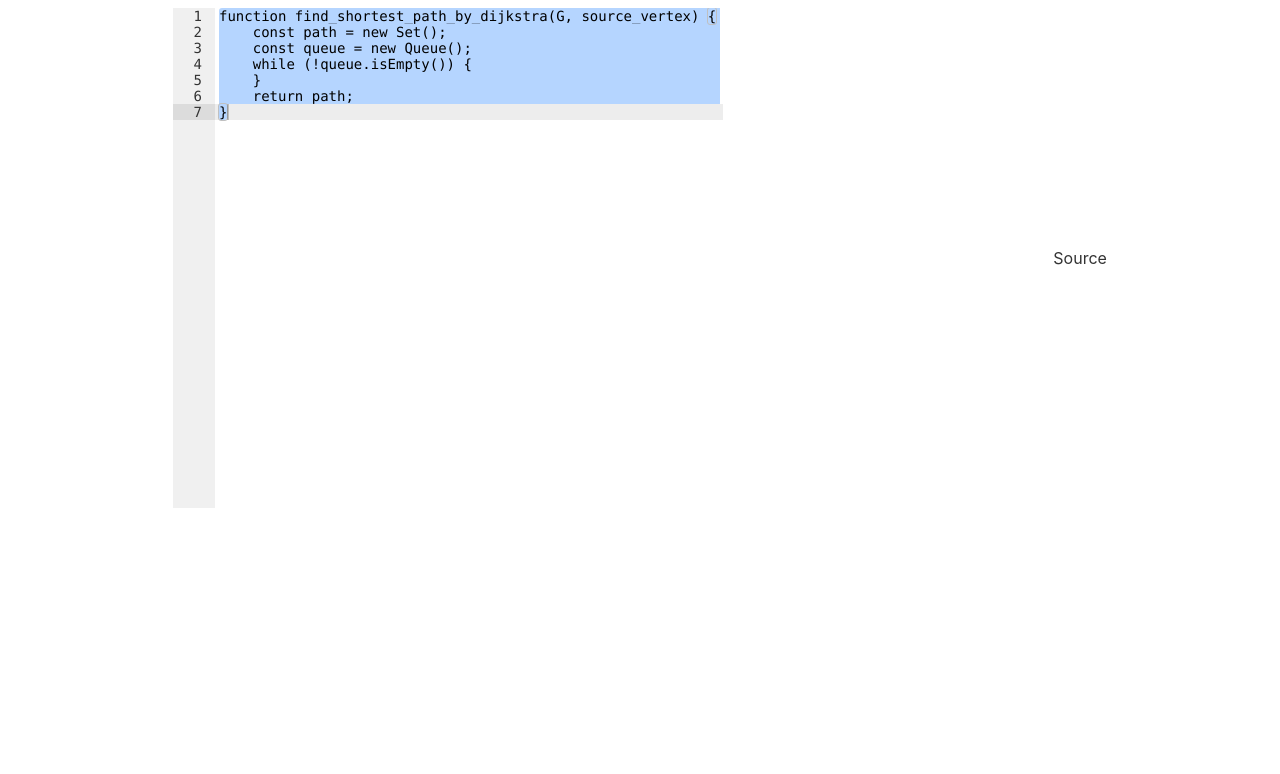
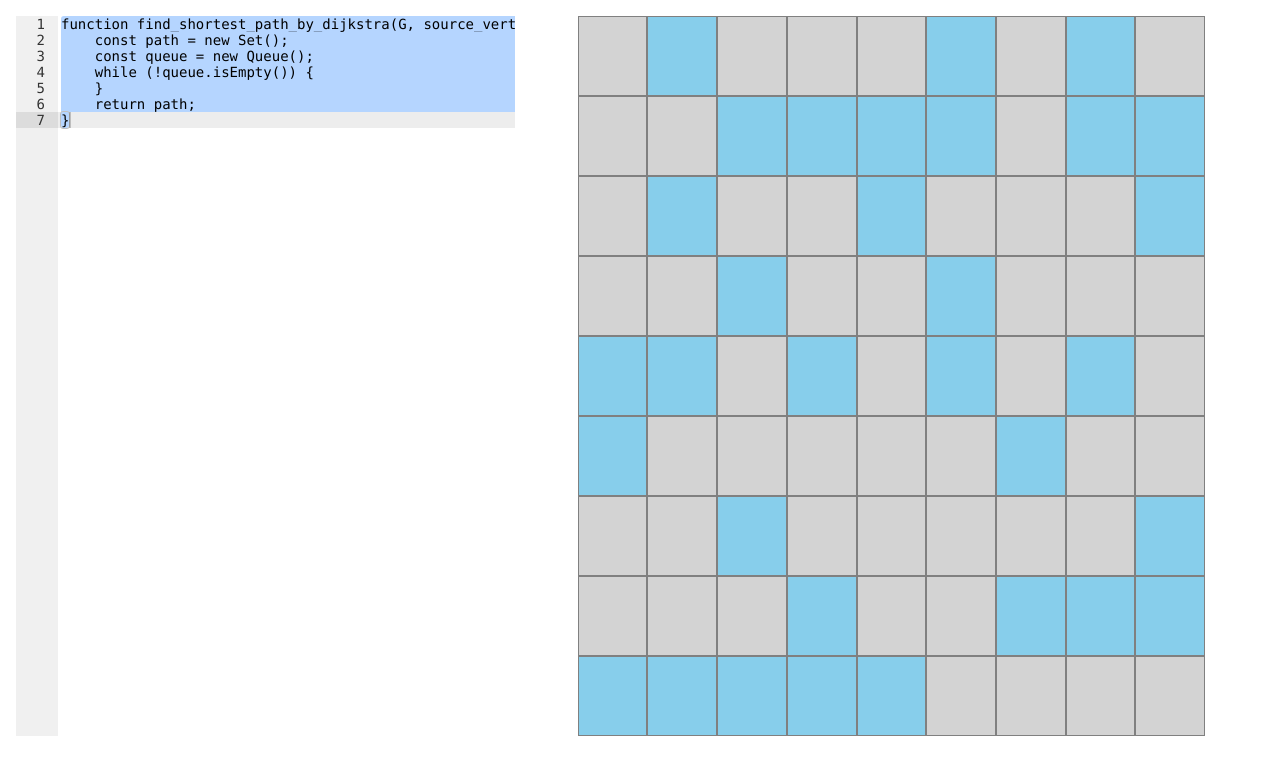
Before and after one commit to sanchezcarlosjr/graph-theory-on-maze, a Svelte app: page / in a window 1280 px wide. Shown: the top 774 px of the page. Built offline with nearby package versions, Linux system fonts and the light colour scheme.

Commit message:
feat(app): show maze

```diff
--- a/src/AceEditor.svelte
+++ b/src/AceEditor.svelte
@@ -31,14 +31,19 @@
     });
     function setEventCallBacks() {
         editor.getSession().on("changeAnnotation",  () => {
+            const isValidSyntax = editor.getSession().getAnnotations().length === 0;
+            const algorithm = editor.getSession().getValue(0);
             dispatch("input", {
-                "validSyntax": editor.getSession().getAnnotations().length === 0,
-                "value": editor.getSession().getValue(0)
+                "validSyntax": isValidSyntax,
+                "value": algorithm
             });
+            if (isValidSyntax) {
+                localStorage.setItem("algorithm", algorithm);
+            }
         });
     }
 </script>
 
-<div style="width:550px;height:500px">
-    <div bind:this={editorElement} style="width:550px;height:500px"></div>
+<div style="width: 40%; height: 90vh">
+    <div bind:this={editorElement} style="width: 100%; height: 100%"></div>
 </div>
--- a/src/App.svelte
+++ b/src/App.svelte
@@ -1,9 +1,8 @@
-<script  lang="ts">
+<script lang="ts">
     import AceEditor from "./AceEditor";
-    import {
-        find_shortest_path_by_dijkstra,
-        build_function
-    } from "./algorithms";
+    import Maze from './Maze.svelte';
+    import {find_shortest_path_by_dijkstra} from "./algorithms";
+    const defaultAlgorithm = localStorage.getItem("algorithm") ?? find_shortest_path_by_dijkstra;
     let algorithm = ``;
     const execute = (obj) => {
         if (obj.validSyntax) {
@@ -15,20 +14,15 @@
 <section class="container">
     <AceEditor
             on:input={(obj) => execute(obj.detail)}
-            value={find_shortest_path_by_dijkstra.toString()} />
-    <section>
-        {build_function(algorithm)("Graph", "Source")}
-    </section>
+            value={defaultAlgorithm}/>
+    <Maze/>
 </section>
-
 
 <style>
     .container {
         display: flex;
-        flex-direction: row;
-        flex-wrap: nowrap;
-        justify-content: space-around;
-        align-items: center;
-        align-content: stretch;
+        flex-flow: row wrap;
+        margin: 1em 1em 1em 1em;
+        justify-content: space-between;
     }
 </style>
--- /dev/null
+++ b/src/Maze.svelte
@@ -0,0 +1,27 @@
+<div class="maze">
+    {#each Array(81) as _, i}
+        <div class="tile" class:floor="{Math.random() >= 0.5}"></div>
+    {/each}
+</div>
+
+
+<style>
+    .maze {
+        display: flex;
+        flex-wrap: wrap;
+        --n: 10;
+        width: 55%;
+    }
+
+    .tile {
+        background-size: cover;
+        width: calc((100% - (var(--n) - 1) * 1px) / var(--n));
+        aspect-ratio: 1;
+        border: 1px solid grey;
+        background: lightgrey center;
+    }
+
+    .floor {
+        background: skyblue;
+    }
+</style>
--- a/src/global.css
+++ b/src/global.css
@@ -1,63 +1,25 @@
-html, body {
-	position: relative;
-	width: 100%;
-	height: 100%;
+html, body, div, span, applet, object, iframe,
+h1, h2, h3, h4, h5, h6, p, blockquote, pre,
+a, abbr, acronym, address, big, cite, code,
+del, dfn, em, img, ins, kbd, q, s, samp,
+small, strike, strong, sub, sup, tt, var,
+b, u, i, center,
+dl, dt, dd, ol, ul, li,
+fieldset, form, label, legend,
+table, caption, tbody, tfoot, thead, tr, th, td,
+article, aside, canvas, details, embed,
+figure, figcaption, footer, header, hgroup,
+menu, nav, output, ruby, section, summary,
+time, mark, audio, video {
+	margin: 0;
+	padding: 0;
+	border: 0;
+	vertical-align: baseline;
 }
 
 body {
 	color: #333;
 	margin: 0;
-	padding: 8px;
 	box-sizing: border-box;
 	font-family: -apple-system, BlinkMacSystemFont, "Segoe UI", Roboto, Oxygen-Sans, Ubuntu, Cantarell, "Helvetica Neue", sans-serif;
 }
-
-a {
-	color: rgb(0,100,200);
-	text-decoration: none;
-}
-
-a:hover {
-	text-decoration: underline;
-}
-
-a:visited {
-	color: rgb(0,80,160);
-}
-
-label {
-	display: block;
-}
-
-input, button, select, textarea {
-	font-family: inherit;
-	font-size: inherit;
-	-webkit-padding: 0.4em 0;
-	padding: 0.4em;
-	margin: 0 0 0.5em 0;
-	box-sizing: border-box;
-	border: 1px solid #ccc;
-	border-radius: 2px;
-}
-
-input:disabled {
-	color: #ccc;
-}
-
-button {
-	color: #333;
-	background-color: #f4f4f4;
-	outline: none;
-}
-
-button:disabled {
-	color: #999;
-}
-
-button:not(:disabled):active {
-	background-color: #ddd;
-}
-
-button:focus {
-	border-color: #666;
-}
```
